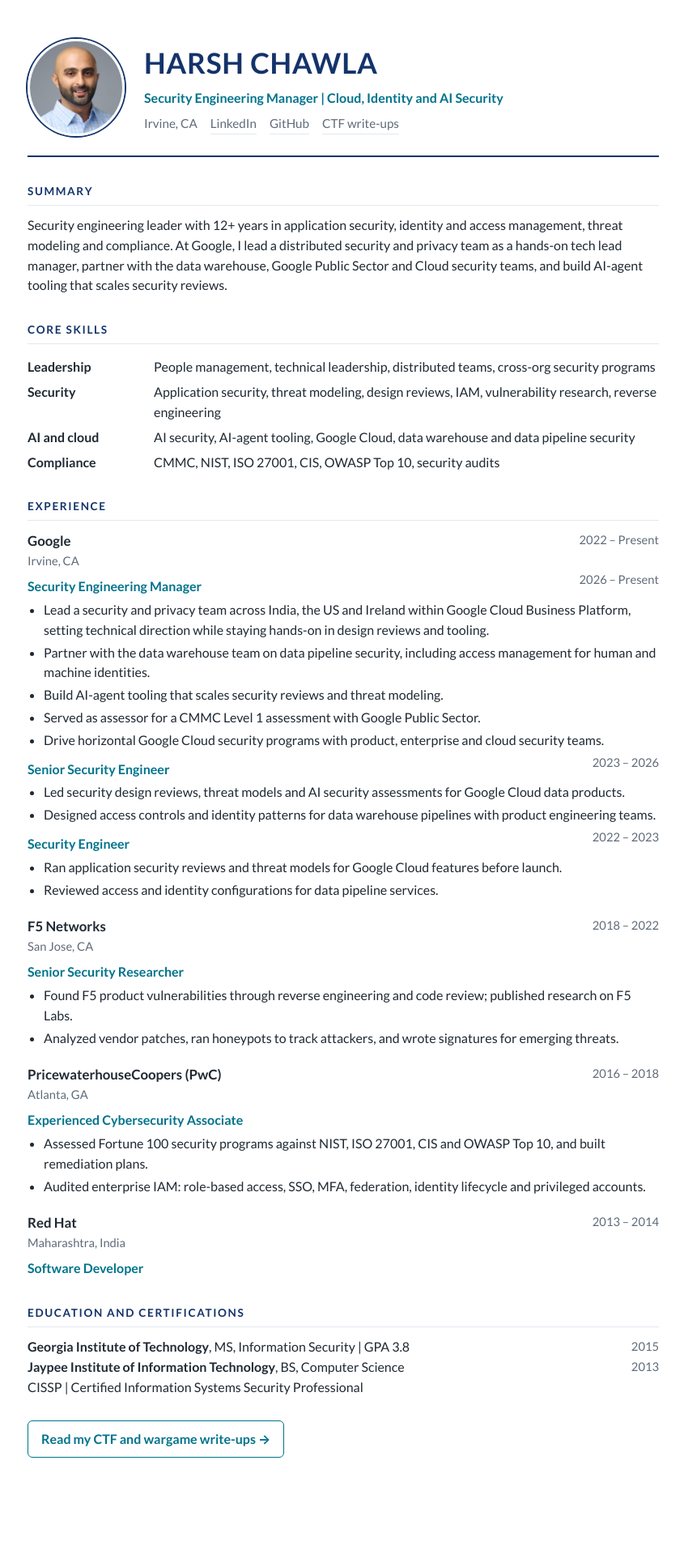
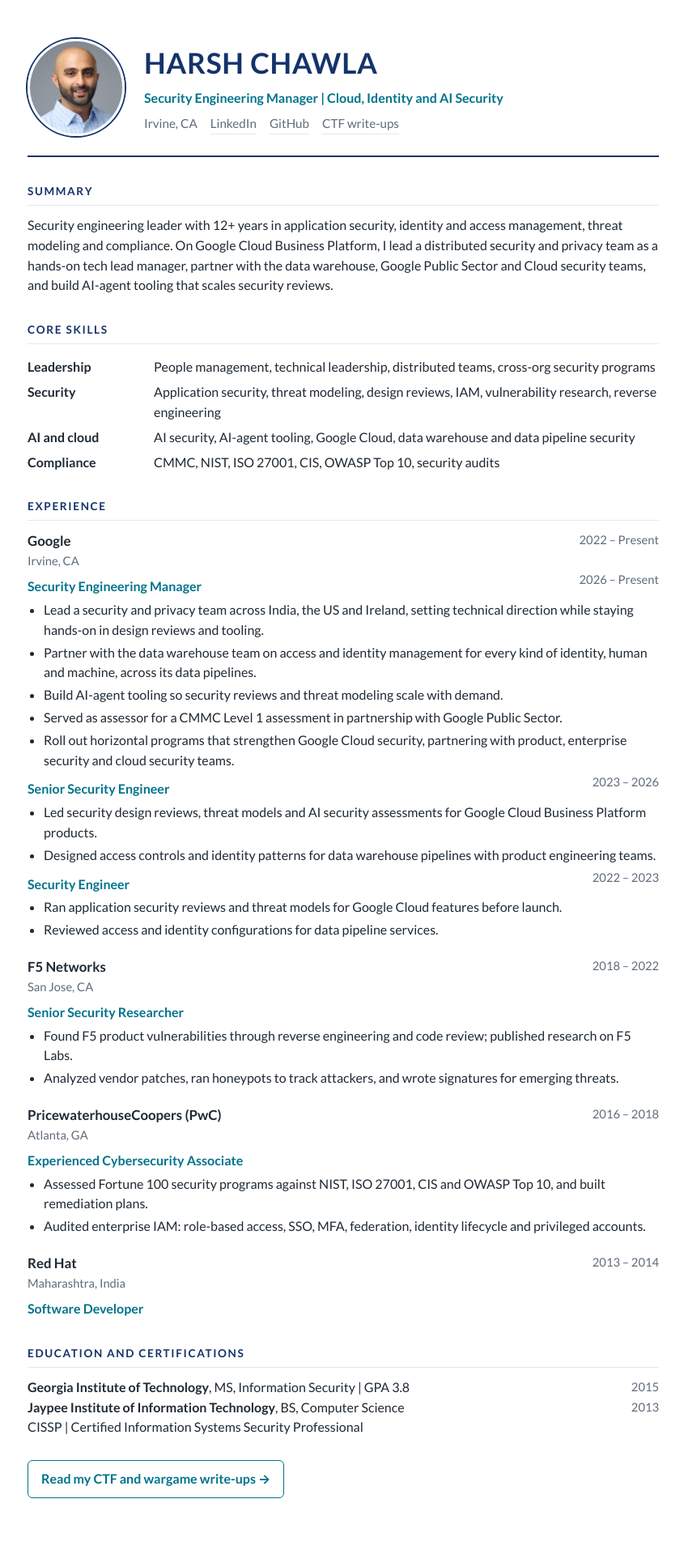
Before and after one commit to hchawla/hchawla.github.io, a Jekyll site: the page built from index.md, in a window 1280 px wide. Shown: the whole page at 81% size, without its empty margins (216-1061 px from the left). Built offline with Jekyll 4.4.1, drawn with Linux system fonts in a browser that asks for light colours; before the commit the page ends 1864 px from its top, so only the background shows below that.

Commit message:
Sync resume page with updated resume doc; remove one-time test build
Co-Authored-By: Claude Opus 5.5 <noreply@anthropic.com>

```diff
--- a/_data/resume.yml
+++ b/_data/resume.yml
@@ -11,10 +11,10 @@ links:
     url: /ctf/
 summary: >-
   Security engineering leader with 12+ years in application security, identity and
-  access management, threat modeling and compliance. At Google, I lead a distributed
-  security and privacy team as a hands-on tech lead manager, partner with the data
-  warehouse, Google Public Sector and Cloud security teams, and build AI-agent tooling
-  that scales security reviews.
+  access management, threat modeling and compliance. On Google Cloud Business Platform,
+  I lead a distributed security and privacy team as a hands-on tech lead manager,
+  partner with the data warehouse, Google Public Sector and Cloud security teams, and
+  build AI-agent tooling that scales security reviews.
 skills:
   - area: Leadership
     items: People management, technical leadership, distributed teams, cross-org security programs
@@ -32,15 +32,15 @@ experience:
       - title: Security Engineering Manager
         dates: 2026 – Present
         bullets:
-          - Lead a security and privacy team across India, the US and Ireland within Google Cloud Business Platform, setting technical direction while staying hands-on in design reviews and tooling.
-          - Partner with the data warehouse team on data pipeline security, including access management for human and machine identities.
-          - Build AI-agent tooling that scales security reviews and threat modeling.
-          - Served as assessor for a CMMC Level 1 assessment with Google Public Sector.
-          - Drive horizontal Google Cloud security programs with product, enterprise and cloud security teams.
+          - Lead a security and privacy team across India, the US and Ireland, setting technical direction while staying hands-on in design reviews and tooling.
+          - Partner with the data warehouse team on access and identity management for every kind of identity, human and machine, across its data pipelines.
+          - Build AI-agent tooling so security reviews and threat modeling scale with demand.
+          - Served as assessor for a CMMC Level 1 assessment in partnership with Google Public Sector.
+          - Roll out horizontal programs that strengthen Google Cloud security, partnering with product, enterprise security and cloud security teams.
       - title: Senior Security Engineer
         dates: 2023 – 2026
         bullets:
-          - Led security design reviews, threat models and AI security assessments for Google Cloud data products.
+          - Led security design reviews, threat models and AI security assessments for Google Cloud Business Platform products.
           - Designed access controls and identity patterns for data warehouse pipelines with product engineering teams.
       - title: Security Engineer
         dates: 2022 – 2023
```
Also changed, not shown: .github/workflows/test-build.yml (deleted).
